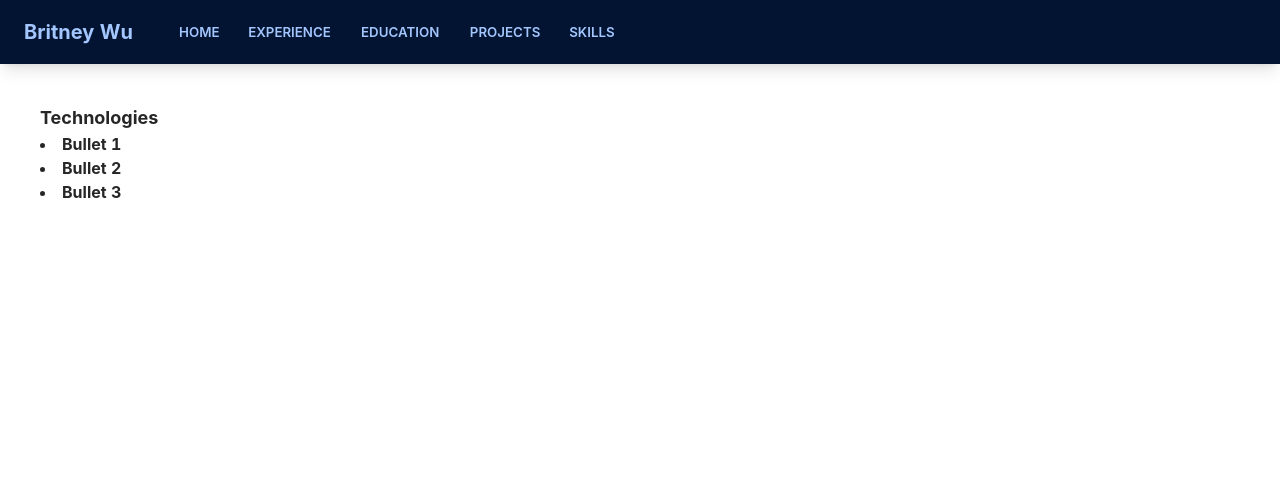
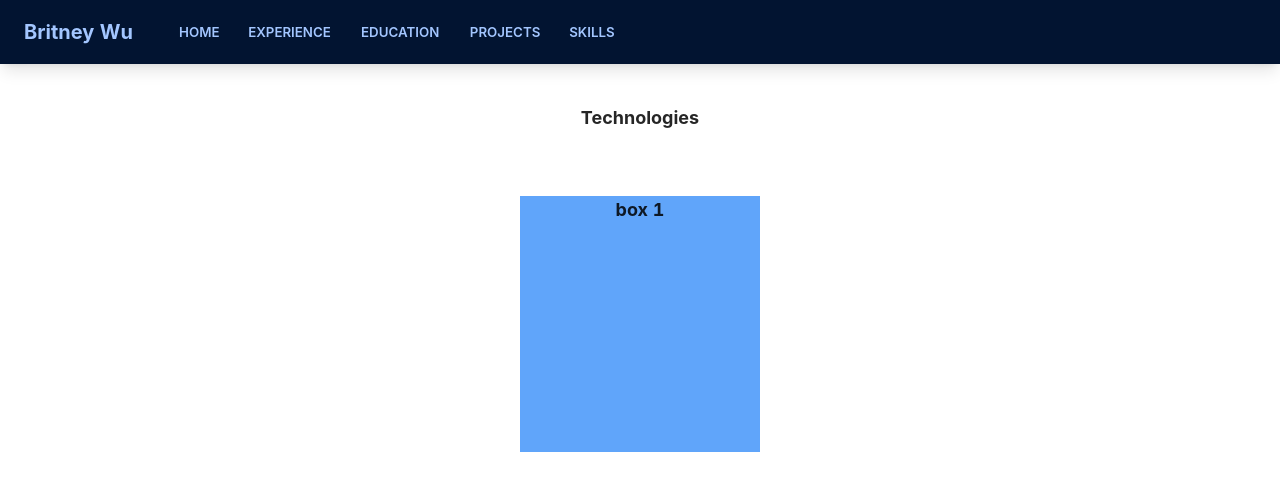
Before and after one commit to bw0123/portfolio-v2, a React (Create React App) app: page /skills in a window 1280 px wide. Shown: the top 490 px of the page. Built offline with nearby package versions, Linux system fonts and the light colour scheme.

Commit message:
hover template added

```diff
--- a/src/components/Skills.jsx
+++ b/src/components/Skills.jsx
@@ -2,16 +2,24 @@ import React from 'react'
 
 function Skills() {
     return(
-        <div className='p-10 text-lg font-bold'>
-            <p>Technologies</p>
-                <ul class='list-disc list-inside text-base text-justify'>
-                    <li>Bullet 1</li>
-                    <li>Bullet 2</li>
-                    <li>Bullet 3</li>
-                </ul>
+        <>
+            <div className='p-10 text-lg font-bold'>
+                <p class='flex justify-center'>Technologies</p>
+                    <div class='card-zoom'>
+                        <div class="container mt-16 mx-auto">
+                            <div class="flex justify-around text-center space-x-16">
+                                <div class="transform h-64 bg-blue-400 w-1/5 hover:bg-blue-600 transition duration-500 hover:scale-125">
+                                box 1
+                                </div>
 
-        </div>
+                            </div>
+
+                        </div>
+                    </div>
+            </div>
+        </>
     )
+
 }
 
 export default Skills
```
Also changed, not shown: src/components/Education.jsx (+10 -10 lines), src/components/images/reactjs.png (added), src/styles/index.css (line endings or trailing spaces).
